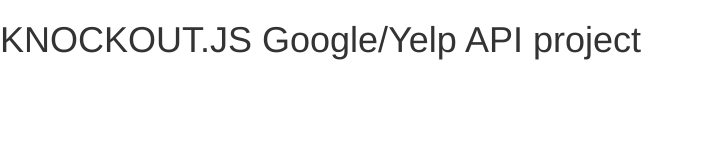
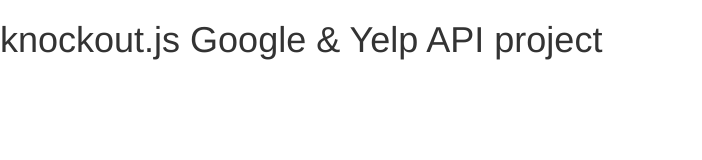
Before and after one commit to KendrickPC/apiProject, a plain HTML site: page index.html in a window 1280 px wide. Shown: the whole page, without its empty margins (0-702 px from the left). Drawn offline with nearby package versions, Linux system fonts and the light colour scheme.

```diff
--- a/index.html
+++ b/index.html
@@ -5,7 +5,7 @@
     <meta http-equiv="X-UA-Compatible" content="IE=edge">
     <meta name="viewport" content="width=device-width, initial-scale=1">
     <!-- The above 3 meta tags *must* come first in the head; any other head content must come *after* these tags -->
-    <title>Bootstrap 101 Template</title>
+    <title>KNOCKOUT.JS API PROJECT</title>
 
     <!-- Bootstrap -->
     <link href="css/bootstrap.css" rel="stylesheet">
@@ -18,7 +18,7 @@
     <![endif]-->
   </head>
   <body>
-    <h1>KNOCKOUT.JS Google/Yelp API project</h1>
+    <h1>knockout.js Google &amp; Yelp API project</h1>
 
     <!-- jQuery (necessary for Bootstrap's JavaScript plugins) -->
     <script src="https://ajax.googleapis.com/ajax/libs/jquery/1.12.4/jquery.min.js"></script>
```
Also changed, not shown: README.md, 1 other file.
